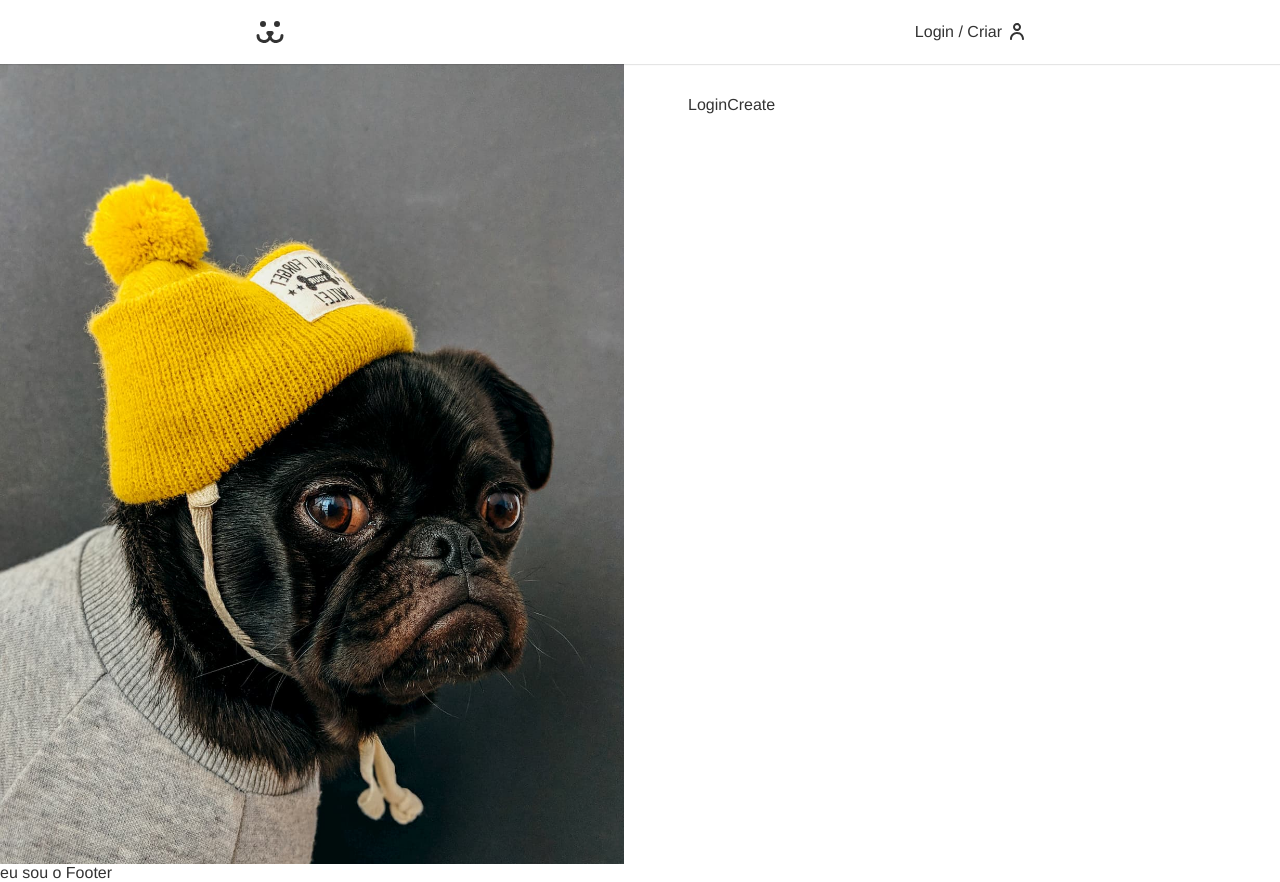
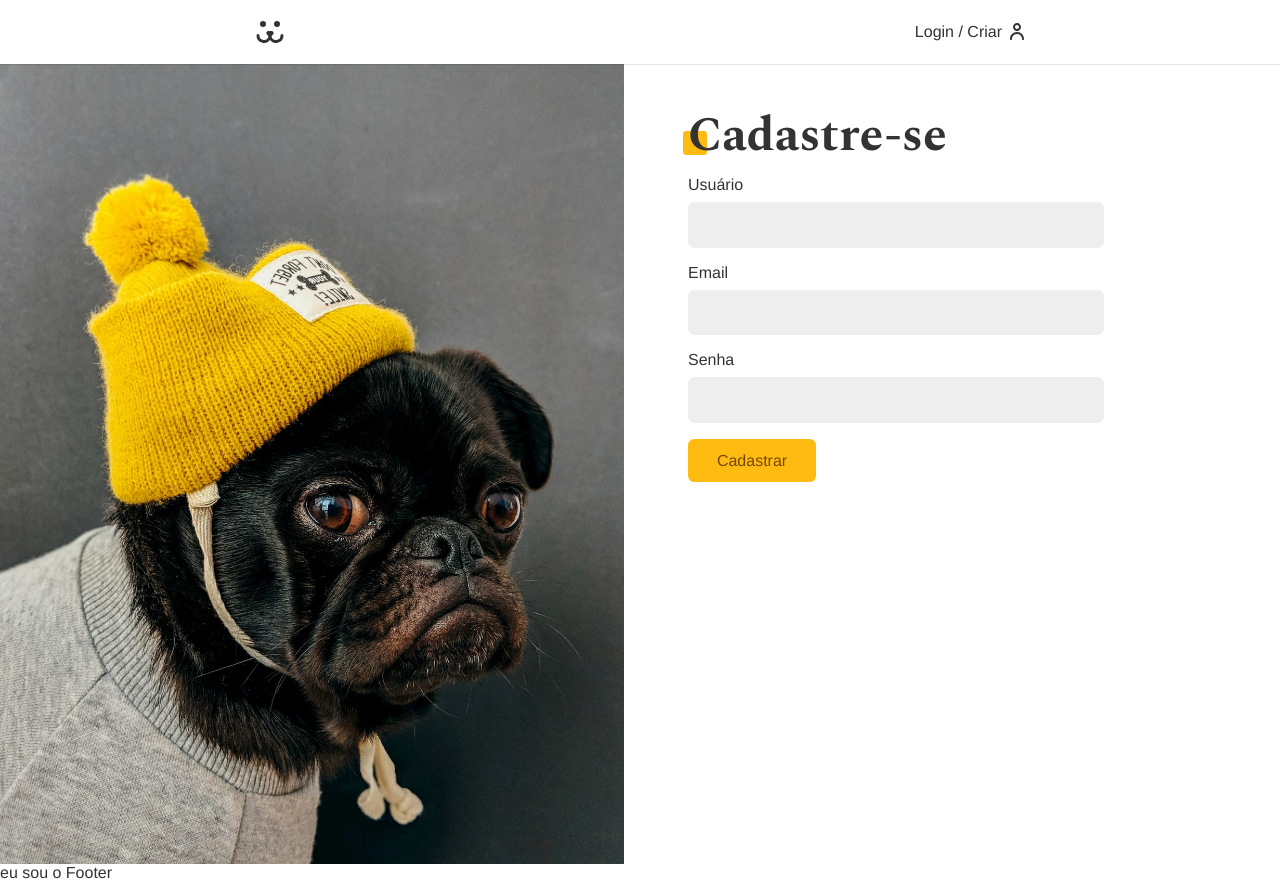
Before and after one commit to alequissandrara/Dogs, a React (Vite) app: page /login/criar in a window 1280 px wide. Built offline with nearby package versions, Linux system fonts and the light colour scheme.

Commit message:
Login Criar

```diff
--- a/src/Componentes/Login/LoginCreate.jsx
+++ b/src/Componentes/Login/LoginCreate.jsx
@@ -1,7 +1,39 @@
 import React from "react";
+import Input from "../Forms/Input";
+import Button from "../Forms/Button";
+import useForm from "../../Hooks/useForms";
+import { USER_POST } from "../../api";
+import { UserContext } from "../../UserContext";
 
 const LoginCreate = () => {
-  return <div>LoginCreate</div>;
+  const username = useForm();
+  const password = useForm("password");
+  const email = useForm("email");
+
+  const { userLogin } = React.useContext(UserContext);
+
+  async function handleSubmit(event) {
+    event.preventDefault();
+    const { url, options } = USER_POST({
+      username: username.value,
+      email: email.value,
+      password: password.value,
+    });
+    const response = await fetch(url, options);
+    if (response.ok) userLogin(username.value, password.value);
+  }
+
+  return (
+    <section className="animeLeft">
+      <h1 className="title">Cadastre-se</h1>
+      <form onSubmit={handleSubmit}>
+        <Input label="Usuário" type="text" name="username" {...username} />
+        <Input label="Email" type="email" name="email" {...email} />
+        <Input label="Senha" type="password" name="password" {...password} />
+        <Button>Cadastrar</Button>
+      </form>
+    </section>
+  );
 };
 
 export default LoginCreate;
--- a/src/Hooks/useForms.jsx
+++ b/src/Hooks/useForms.jsx
@@ -6,15 +6,15 @@
       /^(([^<>()[\]\\.,;:\s@"]+(\.[^<>()[\]\\.,;:\s@"]+)*)|(".+"))@((\[[0-9]{1,3}\.[0-9]{1,3}\.[0-9]{1,3}\.[0-9]{1,3}\])|(([a-zA-Z\-0-9]+\.)+[a-zA-Z]{2,}))$/,
     message: "Preencha um email válido",
   },
-  /* password: {
+  password: {
     regex: /^(?=.*\d)(?=.*[a-z])(?=.*[A-Z])[0-9a-zA-Z]{8,}$/,
     message:
-      'A senha precisa ter 1 caracter maíusculo, 1 minúsculo e 1 digito. Com no mínimo 8 caracteres.',
-  },
+      "A senha precisa ter 1 caracter maíusculo, 1 minúsculo e 1 digito. Com no mínimo 8 caracteres.",
+  } /*
   number: {
     regex: /^\d+$/,
     message: 'Utilize números apenas.',
-  },*/
+  },*/,
 };
 
 const useForm = (type) => {
--- a/src/api.jsx
+++ b/src/api.jsx
@@ -36,3 +36,16 @@
     },
   };
 }
+
+export function USER_POST(body) {
+  return {
+    url: API_URL + "/api/user",
+    options: {
+      method: "POST",
+      headers: {
+        "Content-Type": "application/json",
+      },
+      body: JSON.stringify(body),
+    },
+  };
+}
```
Also changed, not shown: src/Hooks/useFetch.jsx (added, +14 -0 lines).
